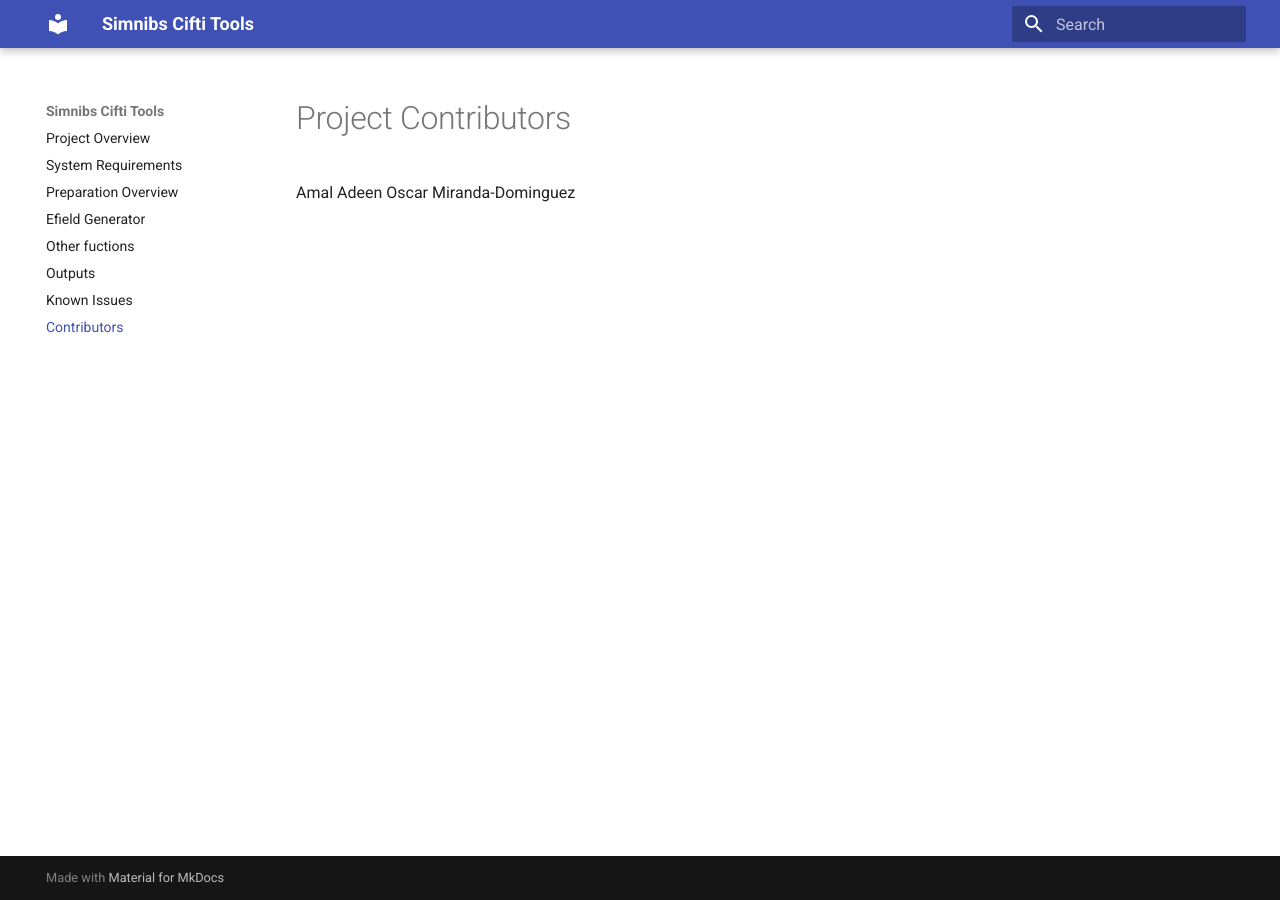
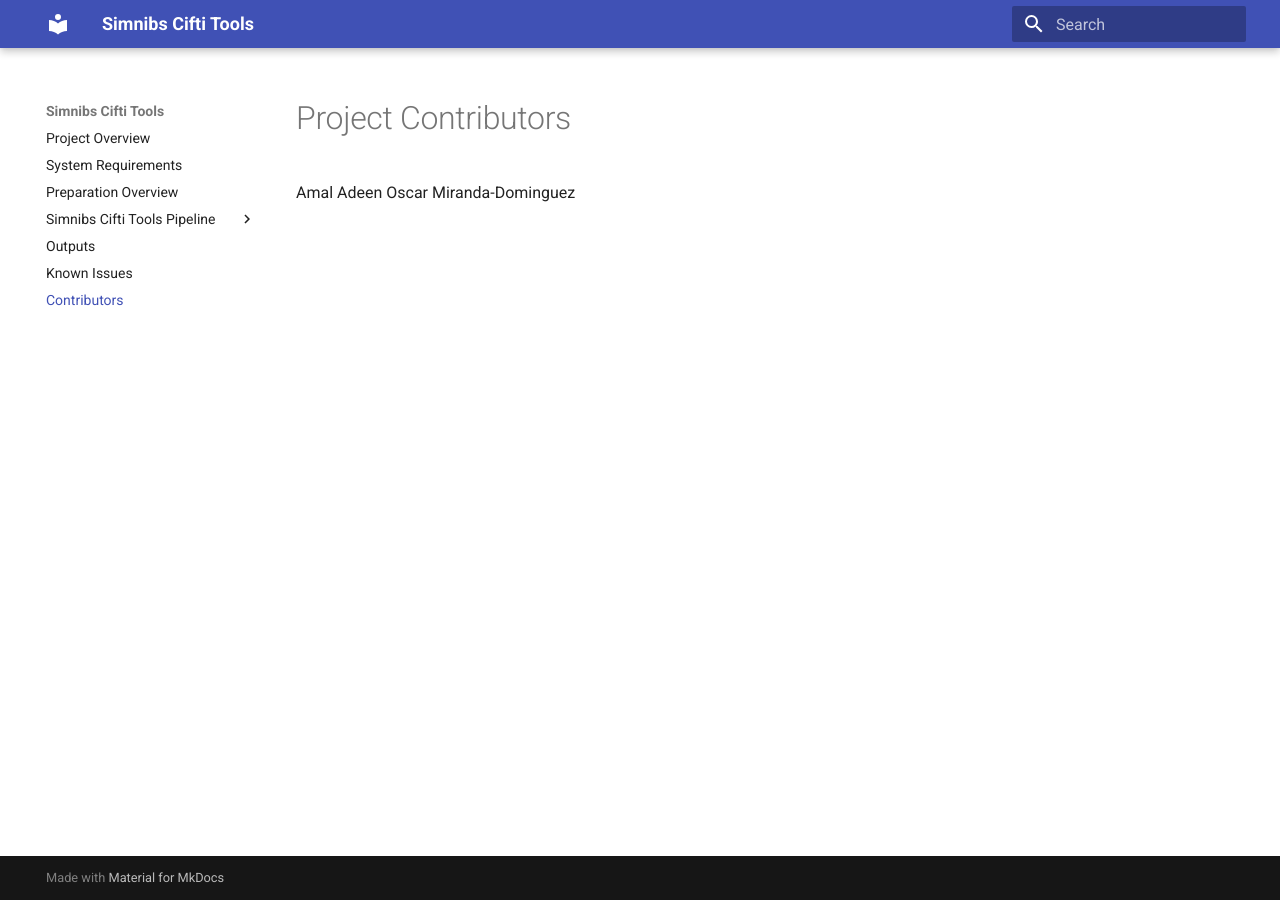
Before and after one commit to DCAN-Labs/simnibs_cifti_tools_RTD2, an MkDocs documentation site: the page built from docs/contributors.md, in a window 1280 px wide. Built offline with MkDocs 1.6.1 and Material for MkDocs 9.7.7, drawn with Linux system fonts in a browser that asks for light colours; old or Windows-style settings are respelled for this version of MkDocs.

Commit message:
Update mkdocs.yml

```diff
--- a/mkdocs.yml
+++ b/mkdocs.yml
@@ -7,8 +7,9 @@
 - Project Overview: project_overview.md
 - System Requirements: system_requirements.md
 - Preparation Overview: prep_overview.md
-- Efield Generator: Efield_generator.md
-- Other fuctions: other_functions.md
+- Simnibs Cifti Tools Pipeline:
+    - Efield Generator: Efield_generator.md
+    - Other Fuctions: other_functions.md
 - Outputs: outputs.md
 - Known Issues: known_issues.md
 - Contributors: contributors.md
```
